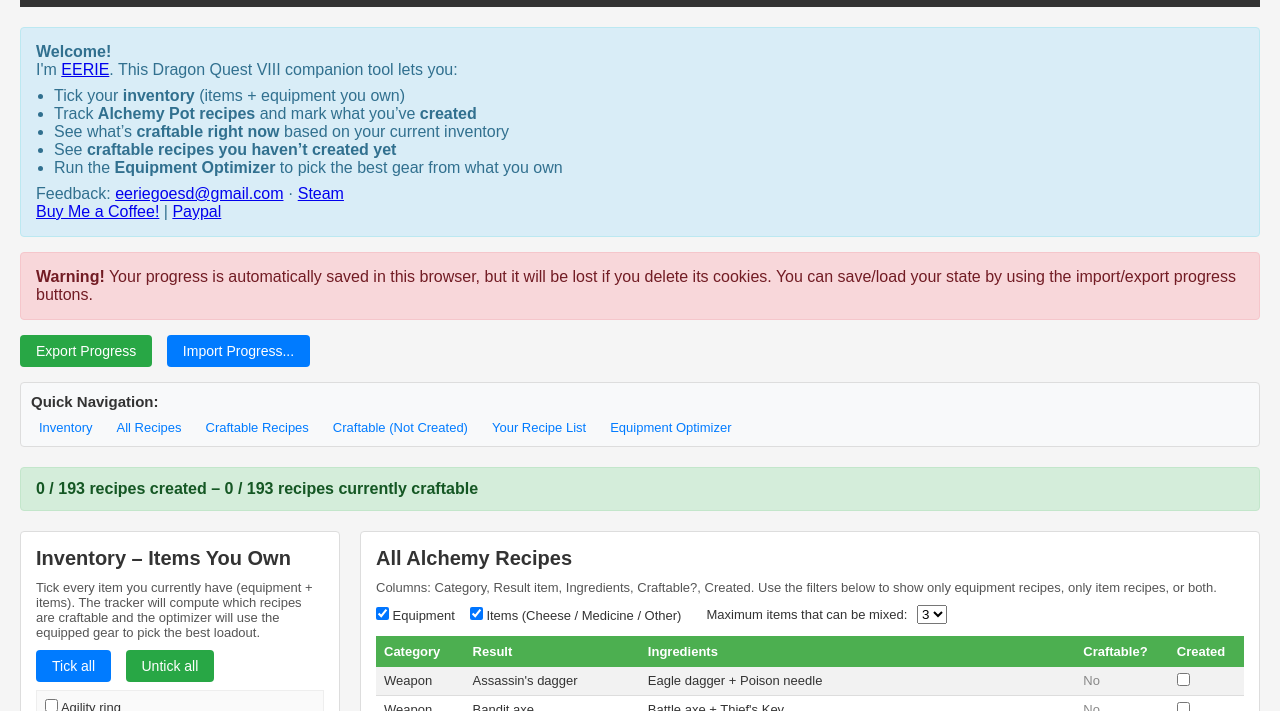
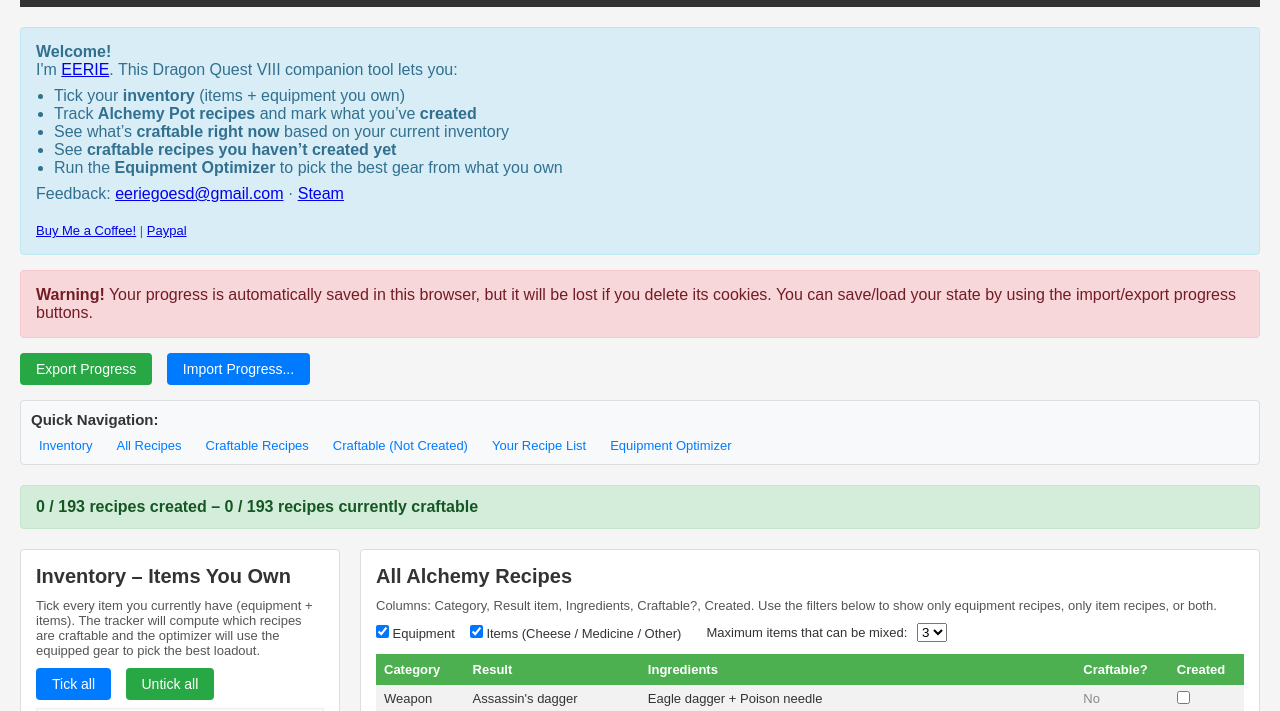
Before and after one commit to EerieGoesD/dragon-quest-viii-recipe-helper, a plain HTML site: page index.html in a window 1280 px wide. Shown: the part 61-772 px from the top of the page. Drawn offline with Linux system fonts and the light colour scheme.

Commit message:
Update feedback section with new links and styling

```diff
--- a/index.html
+++ b/index.html
@@ -44,8 +44,11 @@
     </ul>
     Feedback:
     <a href="mailto:eeriegoesd@gmail.com">eeriegoesd@gmail.com</a> ·
-    <a href="https://steamcommunity.com/profiles/76561198217097379/" target="_blank" rel="noopener">Steam</a><br>
-    <a href="https://buymeacoffee.com/eeriegoesd" target="_blank" rel="noopener">Buy Me a Coffee!</a> | <a href="https://www.paypal.com/paypalme/eeriegoesd" target="_blank" rel="noopener">Paypal</a>
+    <a href="https://steamcommunity.com/profiles/76561198217097379/" target="_blank" rel="noopener">Steam</a><br><br>
+    <span style="font-size: 13px;">
+      <a href="https://buymeacoffee.com/eeriegoesd" target="_blank" rel="noopener">Buy Me a Coffee!</a> |
+      <a href="https://www.paypal.com/paypalme/eeriegoesd" target="_blank" rel="noopener">Paypal</a>
+    </span>
   </div>
 
   <!-- Warning Alert -->
```
